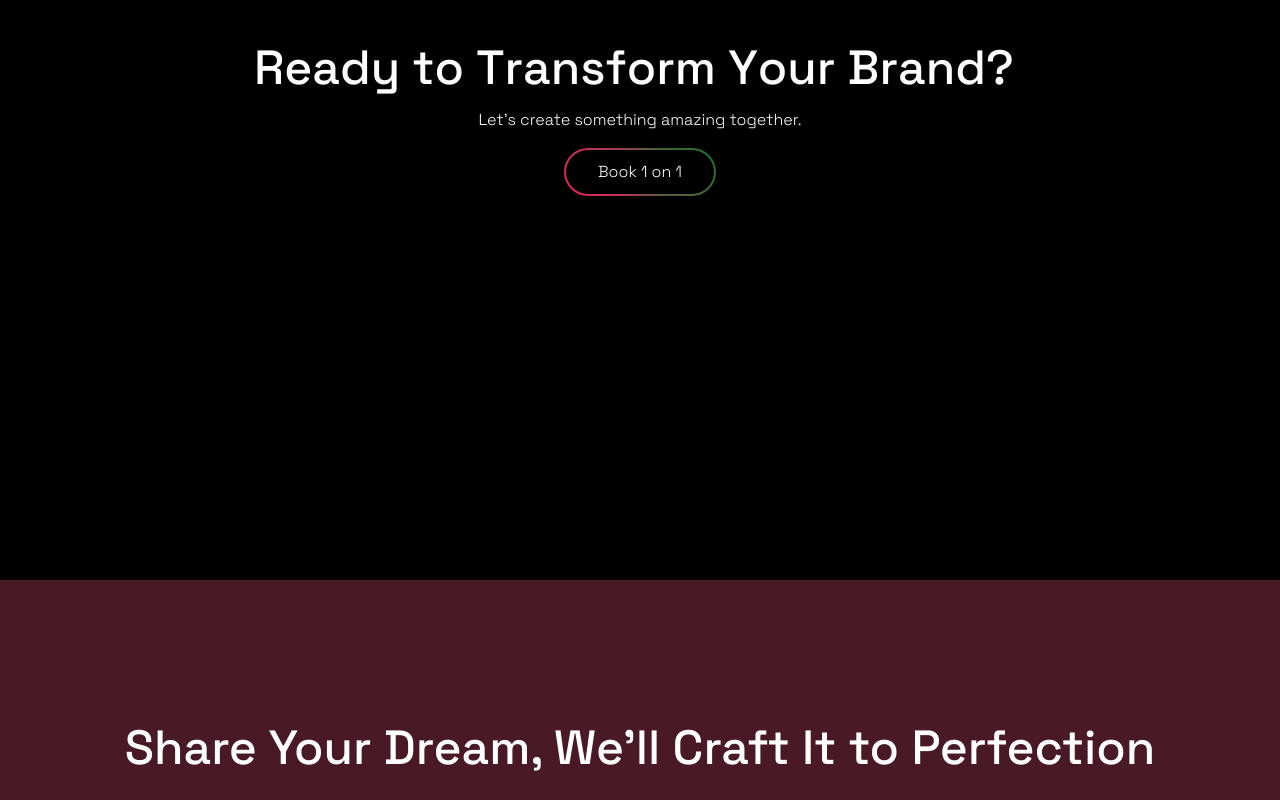
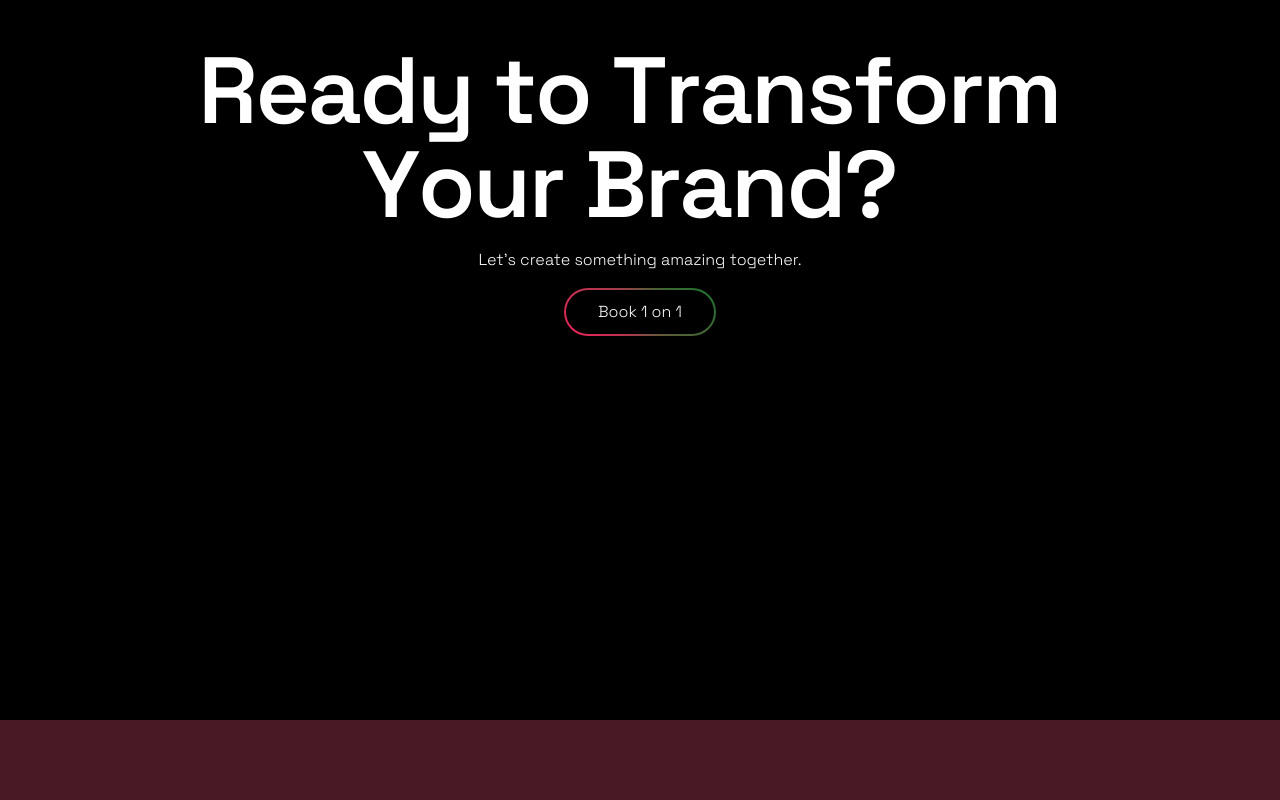
Before and after one commit to Summer-Designs/summer-designs.github.io, a React (Create React App) app: page / in a window 1280 px wide. Shown: the part 1860-2660 px from the top of the page. Built offline with nearby package versions, Linux system fonts and the light colour scheme; the HTML template or start-up script is replaced by a standard one.

Commit message:
homescreen font update

```diff
--- a/src/components/Home.js
+++ b/src/components/Home.js
@@ -41,7 +41,7 @@ const Home = () => {
 
       <section>
         <div className="w-fit mx-auto flex flex-col justify-center items-center gap-4">
-          <AnimatedTitle once display="block" text="Ready to Transform Your Brand?" delay={0} className="h4" />
+          <AnimatedTitle once display="block" text="Ready to Transform Your Brand?" delay={0} className="h3 w-[70%]" />
           <TextTypingAnimation
             text="Let's create something amazing together."
             className="body-text text-center w-3/4 text-white"
@@ -64,7 +64,10 @@ const Home = () => {
 
       <section className="">
         <div className="w-full px-10 md:px-24 py-36 flex flex-col justify-center items-center gap-8 bg-[#491926] text-white/50">
-          <TextTypingAnimation text="Share Your Dream, We'll Craft It to Perfection" className="h4 text-white w-full" />
+          <TextTypingAnimation
+            text="Share Your Dream, We'll Craft It to Perfection"
+            className="h3 w-[80%] text-white"
+          />
           <div className="text-center w-full">*But we don't design on CANVA</div>
           <div className="flex flex-col lg:flex-row justify-center w-full lg:px-16 mt-8 gap-12 lg:gap-24">
             <div className="flex flex-col gap-2">
```
